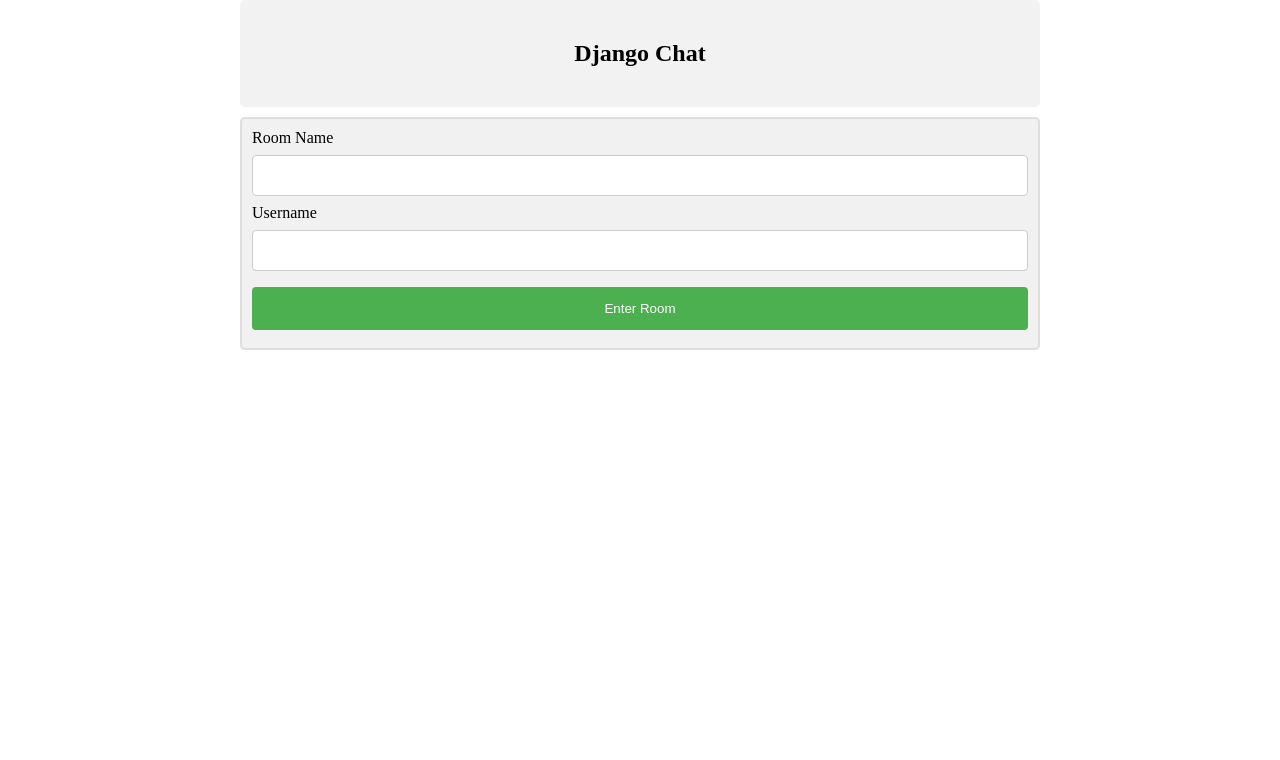
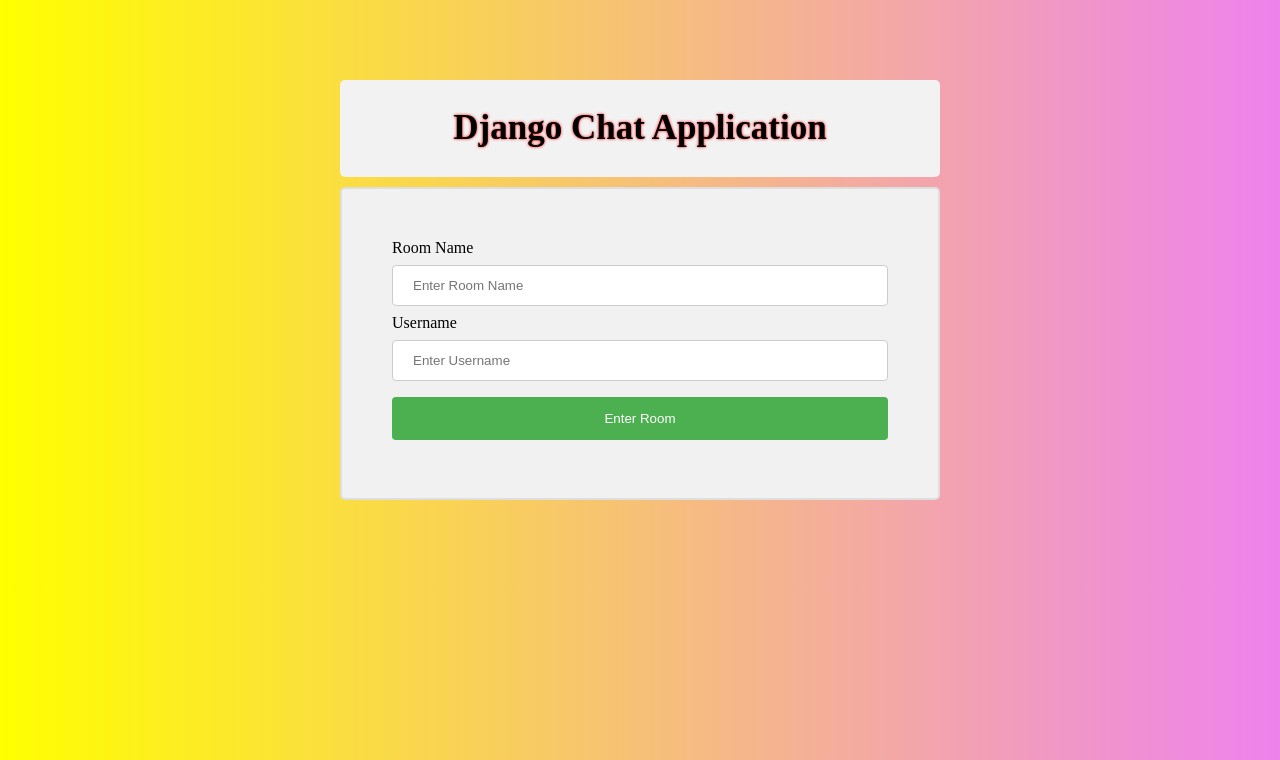
Before and after one commit to Hima-Thanki/Chat_app_using_django, a Django app: page / in a window 1280 px wide. Shown: the top 760 px of the page. Run offline with Django 3.2, Linux system fonts and the light colour scheme.

Commit message:
Chat Application using Django with design Pages.

```diff
--- a/djangochat/templates/home.html
+++ b/djangochat/templates/home.html
@@ -4,16 +4,22 @@
 <meta name="viewport" content="width=device-width, initial-scale=1">
 <style>
 body {
-  margin: 0 auto;
-  max-width: 800px;
-  padding: 0 20px;
+  margin: 70px auto;
+  background-image: linear-gradient(to right,yellow,violet);
+  max-width: 600px;
+  padding: 10px 20px;
+}
+
+h1{
+ text-shadow: 0 0 3px #FF0000;
+ font-size: 35px;
 }
 
 .container {
   border: 2px solid #dedede;
   background-color: #f1f1f1;
   border-radius: 5px;
-  padding: 10px;
+  padding: 50px;
   margin: 10px 0;
 }
 
@@ -56,9 +62,8 @@ body {
 <body>
 
 <div align="center">
-    <h2>Django Chat</h2>
+    <h1>Django Chat Application</h1>
 </div>
-
 
 <div class="container">
     <style>
@@ -90,16 +95,16 @@ body {
     div {
     border-radius: 5px;
     background-color: #f2f2f2;
-    padding: 20px;
+    padding: 5px;
     }
     </style>
 
     <form id="post-form" method="POST" action="checkview">
         {% csrf_token %}
         <label>Room Name</label>
-        <input type="text" name="room_name" id="room_name" width="100px" />
+        <input type="text" name="room_name" id="room_name" width="100px" placeholder="Enter Room Name" required/>
         <label>Username</label>
-        <input type="text" name="username" id="username" width="100px" />
+        <input type="text" name="username" id="username" width="100px" placeholder="Enter Username" required/>
         <input type="submit" value="Enter Room">
     </form>
 </div>
```
Also changed, not shown: djangochat/templates/room.html (+8 -6 lines), djangochat/db.sqlite3.
